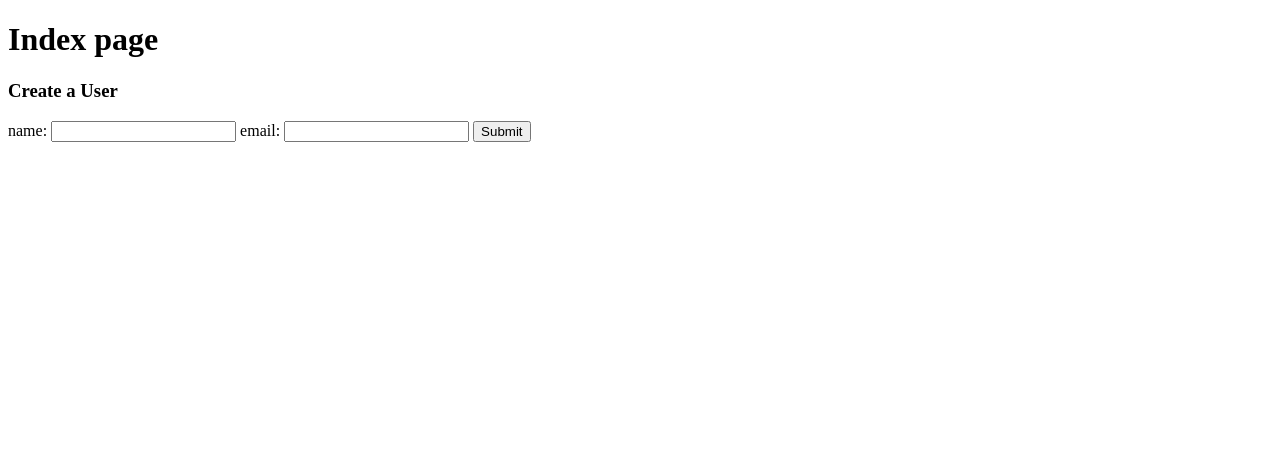
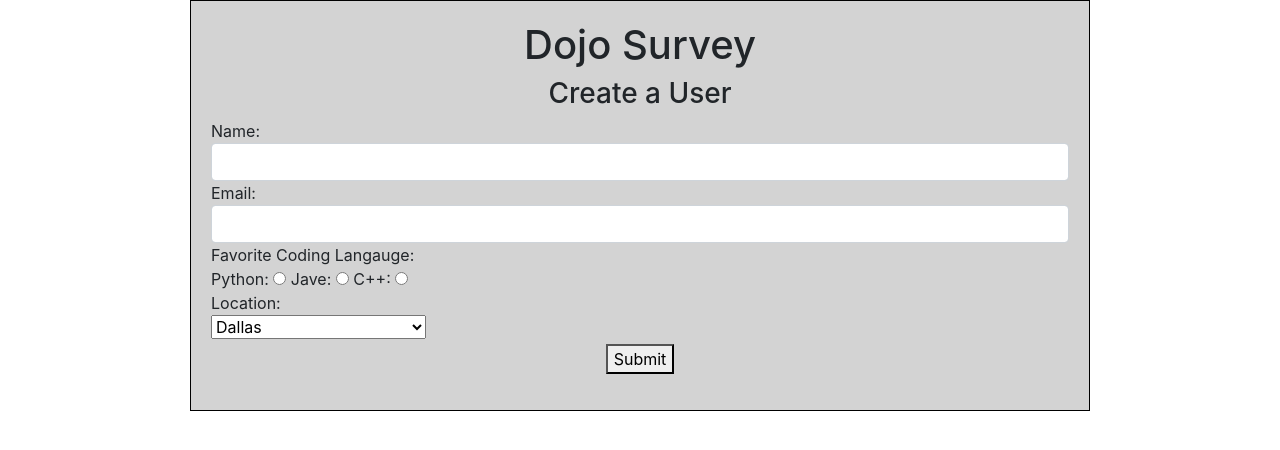
Before and after one commit to stormysea22/Dojo_survey, a Django app: page / in a window 1280 px wide. Shown: the top 450 px of the page. Run offline with Django 3.2, Linux system fonts and the light colour scheme; some libraries are stand-ins or nearby versions.

Commit message:
Added radios, drop menu, and styling. Project is complete.

```diff
--- a/app_one/static/css/style.css
+++ b/app_one/static/css/style.css
@@ -0,0 +1,27 @@
+#wrapper {
+    width: 900px;
+    margin: 0 auto;
+    border: solid black 1px;
+    padding: 20px;
+    background-color: lightgrey;
+}
+
+h1 {
+    text-align: center;
+}
+
+h3 {
+    text-align: center;
+}
+
+#location {
+    width: 25%;
+    display: block;
+}
+
+#submit {
+    display: block;
+    margin: 0 auto;
+    margin-top: 5px;
+
+}
--- a/app_one/templates/index.html
+++ b/app_one/templates/index.html
@@ -4,19 +4,31 @@
     <meta charset="UTF-8">
     <meta http-equiv="X-UA-Compatible" content="IE=edge">
     <meta name="viewport" content="width=device-width, initial-scale=1.0">
+    <link rel="stylesheet" href="https://stackpath.bootstrapcdn.com/bootstrap/4.5.2/css/bootstrap.min.css" integrity="sha384-JcKb8q3iqJ61gNV9KGb8thSsNjpSL0n8PARn9HuZOnIxN0hoP+VmmDGMN5t9UJ0Z" crossorigin="anonymous">
     <title>Document</title>
     {% load static %}
     <link rel="stylesheet" href="{% static 'css/style.css' %}">
 </head>
 <body>
     <main id="wrapper">
-        <h1>Index page</h1>
+        <h1>Dojo Survey</h1>
         <h3>Create a User</h3>
-        <form action="/create_user" method="POST">
+        <form action="/create_user" method="POST" class="form-group">
             {% csrf_token %}
-            name: <input type="text" name="name">
-            email: <input type="text" name="email">
-            <button type="submit">Submit</button>
+            Name: <input type="text" name="name" class="form-control">
+            Email: <input type="text" name="email" class="form-control">
+            Favorite Coding Langauge:<br/>
+            Python: <input type="radio" name="language" value="Python" id="Python" class="radio-inline">
+            Jave: <input type="radio" name="language" value="Jave" id="Java" class="radio-inline">
+            C++: <input type="radio" name="language" value="C++" id="C++" class="radio-inline"><br/>
+            Location:<br/>
+            <select name="location" id="location">
+                <option value="dallas">Dallas</option>
+                <option value="chicago">Chicago</option>
+                <option value="washington_DC">Washington D.C.</option>
+                <option value="seattle">Seattle</option>
+            </select>
+            <button type="submit" id="submit">Submit</button>
         </form>
     </main>
 </body>
--- a/app_one/views.py
+++ b/app_one/views.py
@@ -6,8 +6,13 @@ def index(request):
 def create_user(request):
     name_form = request.POST['name']
     email_form = request.POST['email']
+    language_form = request.POST['language']
+    location_form = request.POST['location']
+
     context = {
         "name_template" : name_form,
         "email_template" : email_form,
+        "language_template" : language_form,
+        "location_template" : location_form,
     }
     return render(request, 'result.html', context)
```
Also changed, not shown: app_one/templates/result.html (+6 -1 lines).
